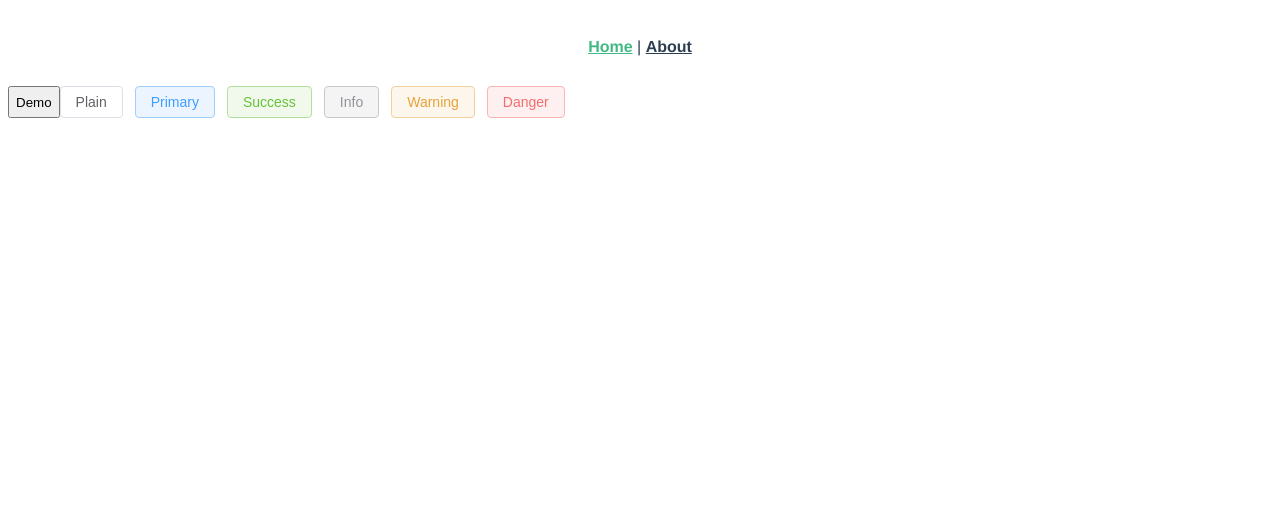
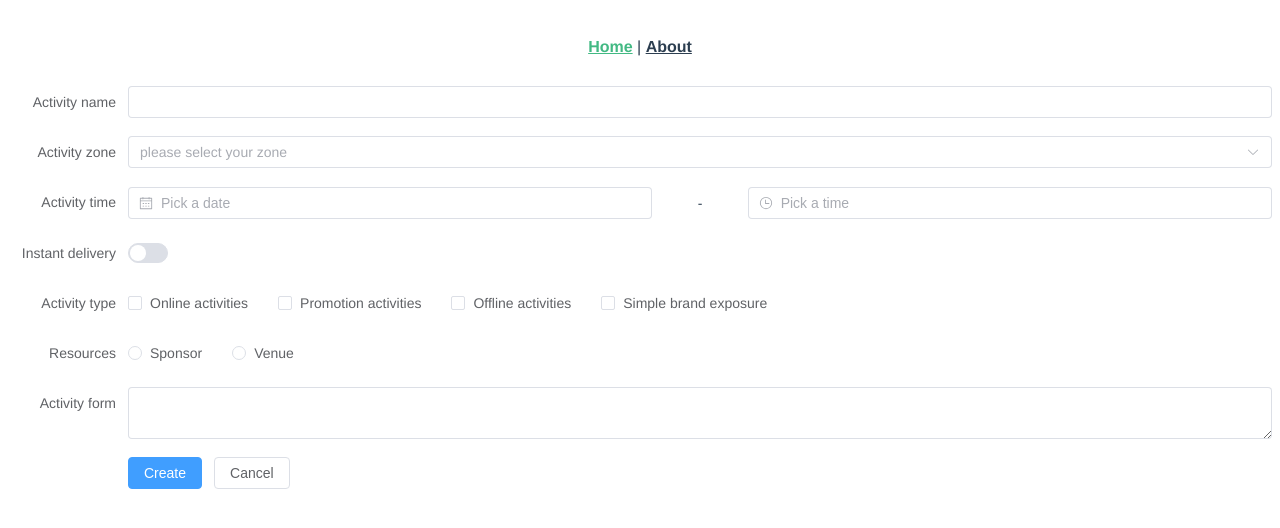
Before and after one commit to minhthanhhlht/mtdd-web, a Vue app: page / in a window 1280 px wide. Shown: the top 528 px of the page. Built offline with nearby package versions, Linux system fonts and the light colour scheme.

Commit message:
Test header

```diff
--- a/src/App.vue
+++ b/src/App.vue
@@ -1,4 +1,5 @@
 <template>
+
   <nav>
     <router-link to="/">Home</router-link> |
     <router-link to="/about">About</router-link>
--- a/src/components/Header.vue
+++ b/src/components/Header.vue
@@ -1,30 +1,89 @@
 <template>
-  <el-row class="mb-4">
-    <button @click="say('hello')">Demo</button>
-    <el-button plain>Plain</el-button>
-    <el-button type="primary" plain @click="say('hello')">Primary</el-button>
-    <el-button type="success" plain>Success</el-button>
-    <el-button type="info" plain>Info</el-button>
-    <el-button type="warning" plain>Warning</el-button>
-    <el-button type="danger" plain>Danger</el-button>
-  </el-row>
+   <el-form :model="form" label-width="120px">
+    <el-form-item label="Activity name">
+      <el-input v-model="formSubmit.name" />
+    </el-form-item>
+    <el-form-item label="Activity zone">
+      <el-select v-model="formSubmit.region" placeholder="please select your zone">
+        <el-option label="Zone one" value="shanghai" />
+        <el-option label="Zone two" value="beijing" />
+      </el-select>
+    </el-form-item>
+    <el-form-item label="Activity time">
+      <el-col :span="11">
+        <el-date-picker
+          v-model="formSubmit.date1"
+          type="date"
+          placeholder="Pick a date"
+          style="width: 100%"
+        />
+      </el-col>
+      <el-col :span="2" class="text-center">
+        <span class="text-gray-500">-</span>
+      </el-col>
+      <el-col :span="11">
+        <el-time-picker
+          v-model="formSubmit.date2"
+          placeholder="Pick a time"
+          style="width: 100%"
+        />
+      </el-col>
+    </el-form-item>
+    <el-form-item label="Instant delivery">
+      <el-switch v-model="formSubmit.delivery" />
+    </el-form-item>
+    <el-form-item label="Activity type">
+      <el-checkbox-group v-model="formSubmit.type">
+        <el-checkbox label="Online activities" name="type" />
+        <el-checkbox label="Promotion activities" name="type" />
+        <el-checkbox label="Offline activities" name="type" />
+        <el-checkbox label="Simple brand exposure" name="type" />
+      </el-checkbox-group>
+    </el-form-item>
+    <el-form-item label="Resources">
+      <el-radio-group v-model="formSubmit.resource">
+        <el-radio label="Sponsor" />
+        <el-radio label="Venue" />
+      </el-radio-group>
+    </el-form-item>
+    <el-form-item label="Activity form">
+      <el-input v-model="formSubmit.desc" type="textarea" />
+    </el-form-item>
+    <el-form-item>
+      <el-button type="primary" @click="onSubmit">Create</el-button>
+      <el-button>Cancel</el-button>
+    </el-form-item>
+  </el-form>
+
 </template>
 
 <script>
-
+import { reactive } from 'vue'
 
 export default {
   name: 'Header',
   data() {
     return {
+      formSubmit: {
+        name: '',
+        region: '',
+        date1: '',
+        date2: '',
+        delivery: false,
+        type: [],
+        resource: '',
+        desc: '',
+      }
 
     }
+
   },
   method: {
-    say(message) {
-      alert(message)
+      onSubmit() {
+        console.log('onSubmit')
+      }
     }
-  }
+
 }
 </script>
 
--- a/src/main.js
+++ b/src/main.js
@@ -6,6 +6,6 @@
 
 const app = createApp(App)
 
+app.use(router)
 app.use(ElementPlus)
-app.use(router)
 app.mount('#app')
--- a/src/views/HomeView.vue
+++ b/src/views/HomeView.vue
@@ -1,6 +1,16 @@
 <template>
   <div class="home">
     <Header />
+    <!-- <Header /> -->
+    <!-- <el-row class="mb-4">
+    <button @click="say">Demo</button>
+    <el-button plain>Plain</el-button>
+    <el-button type="primary" plain @click="say">Primary</el-button>
+    <el-button type="success" plain>Success</el-button>
+    <el-button type="info" plain>Info</el-button>
+    <el-button type="warning" plain>Warning</el-button>
+    <el-button type="danger" plain>Danger</el-button> -->
+  <!-- </el-row> -->
   </div>
 </template>
 
@@ -12,6 +22,11 @@
   name: 'HomeView',
   components: {
     Header
+  },
+  methods: {
+    say() {
+      alert("msg")
+    }
   }
 }
 </script>
```
